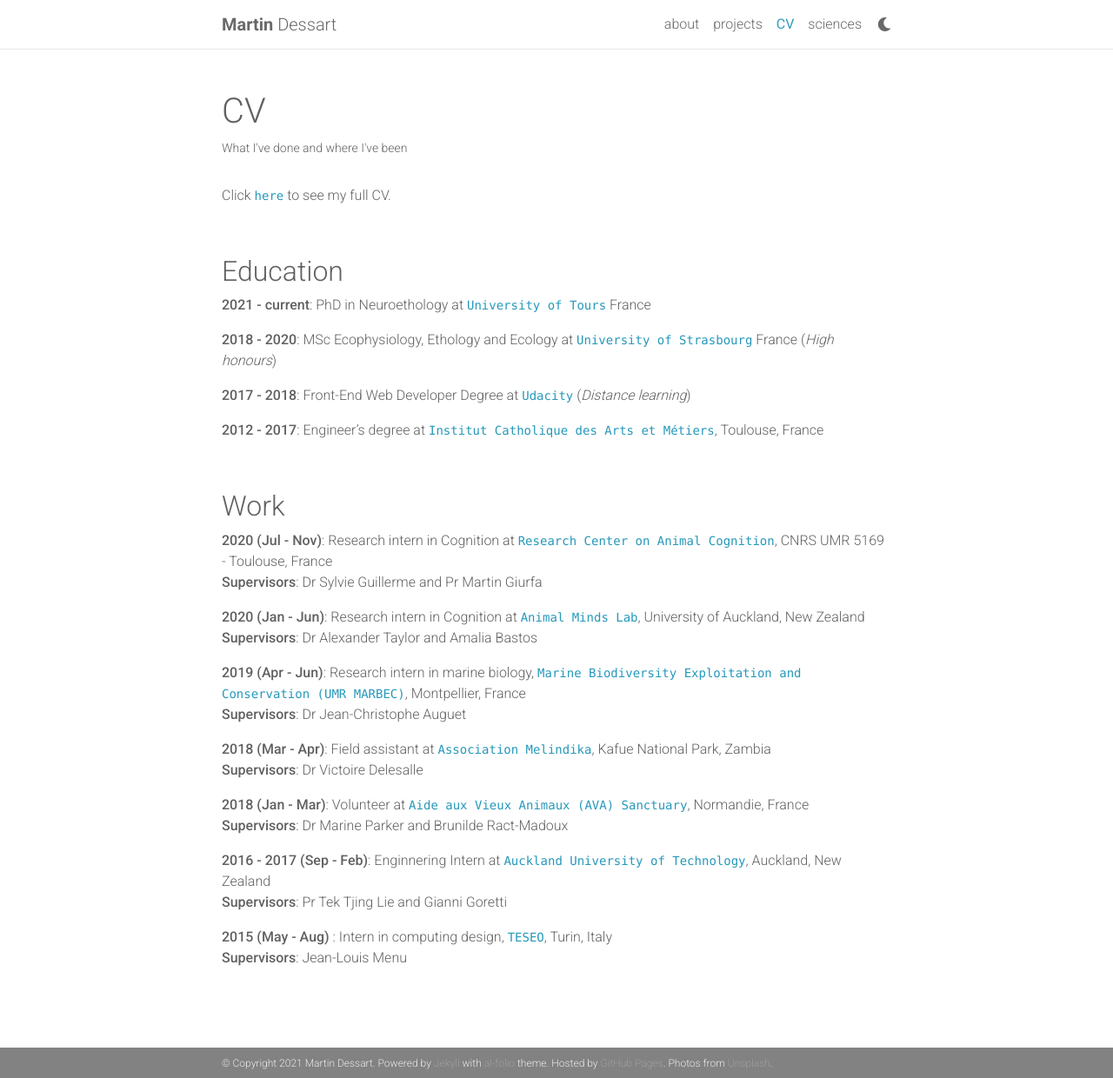
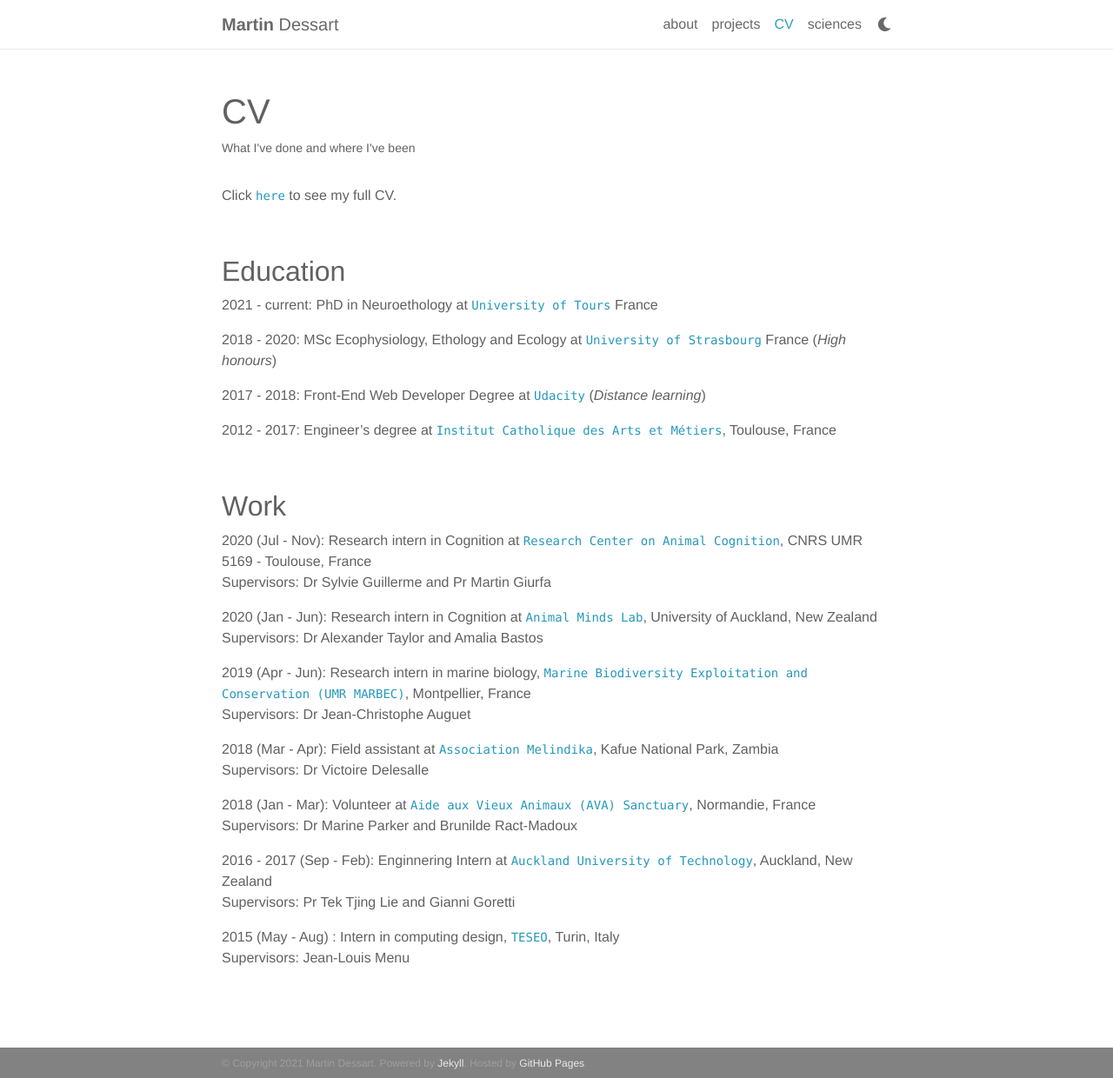
Before and after one commit to martindessart/martindessart.github.io, a Jekyll site: the page built from _pages/CV.md, in a window 1280 px wide and 1240 px high. Shown: the whole window at 87% size. Built offline with Jekyll 4.4.1, drawn with Linux system fonts in a browser that asks for light colours; nearby versions of some CDN libraries; a style sheet for code colours, icons or effects is not loaded.

Commit message:
fix font + try solid line + footer

```diff
--- a/_config.yml
+++ b/_config.yml
@@ -10,9 +10,7 @@ email: martin.dessart@2017.icam.fr
 description: > # the ">" symbol means to ignore newlines until "footer_text:"
 
 footer_text: >
-  Powered by <a href="http://jekyllrb.com/" target="_blank">Jekyll</a> with <a href="https://github.com/alshedivat/al-folio">al-folio</a> theme.
-  Hosted by <a href="https://pages.github.com/" target="_blank">GitHub Pages</a>.
-  Photos from <a href="https://unsplash.com" target="_blank">Unsplash</a>.
+  Powered by <a href="http://jekyllrb.com/" target="_blank">Jekyll</a>. Hosted by <a href="https://pages.github.com/" target="_blank">GitHub Pages</a>.
 
 url:  # the base hostname & protocol for your site
 baseurl:  # the subpath of your site, e.g. /blog/
--- a/_sass/_base.scss
+++ b/_sass/_base.scss
@@ -6,10 +6,12 @@
 
 p, h1, h2, h3, h4, h5, h6, em, div, span, strong {
   color: var(--global-text-color);
+  font-family: Helvetica, Arial, sans-serif;
 }
 
 a, table.table a {
   color: var(--global-theme-color);
+  font-family: Helvetica, Arial, sans-serif;
   &:hover {
     color: var(--global-theme-color);
     text-decoration: underline;
@@ -51,6 +53,11 @@ a, table.table a {
       display: inline-block;
       margin: 0;
     }
+  }
+  .clearfix {
+    border-bottom: 1px solid $grey-color-light;
+    padding-bottom: 50px;
+
   }
 }
 
@@ -189,12 +196,12 @@ footer.fixed-bottom {
   background-color: var(--global-footer-bg-color);
   font-size: 0.75rem;
   .container {
-    color: var(--global-footer-text-color);
+    color: var(--global-footer-link-color);
     padding-top: 9px;
     padding-bottom: 8px;
   }
   a {
-    color: var(--global-footer-link-color);
+    color: var(--global-footer-text-color);
     &:hover {
       color: $cyan-color;
       text-decoration: none;
```
